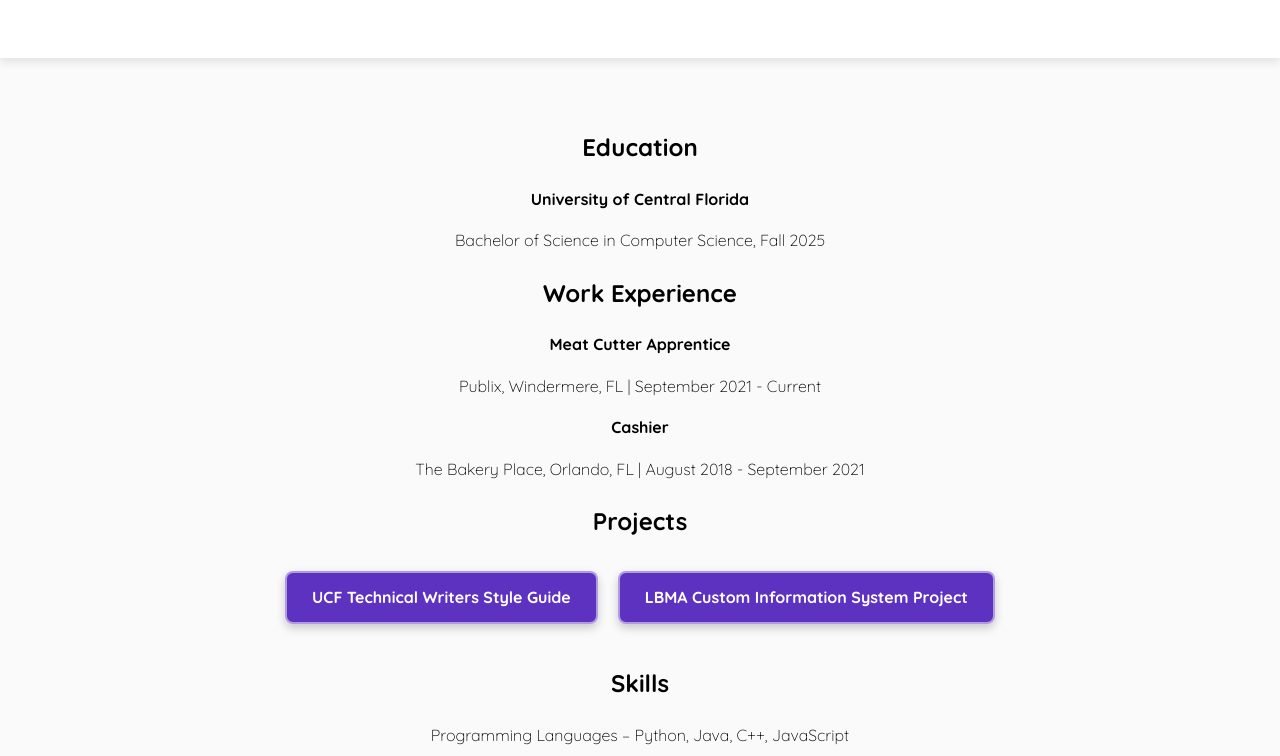
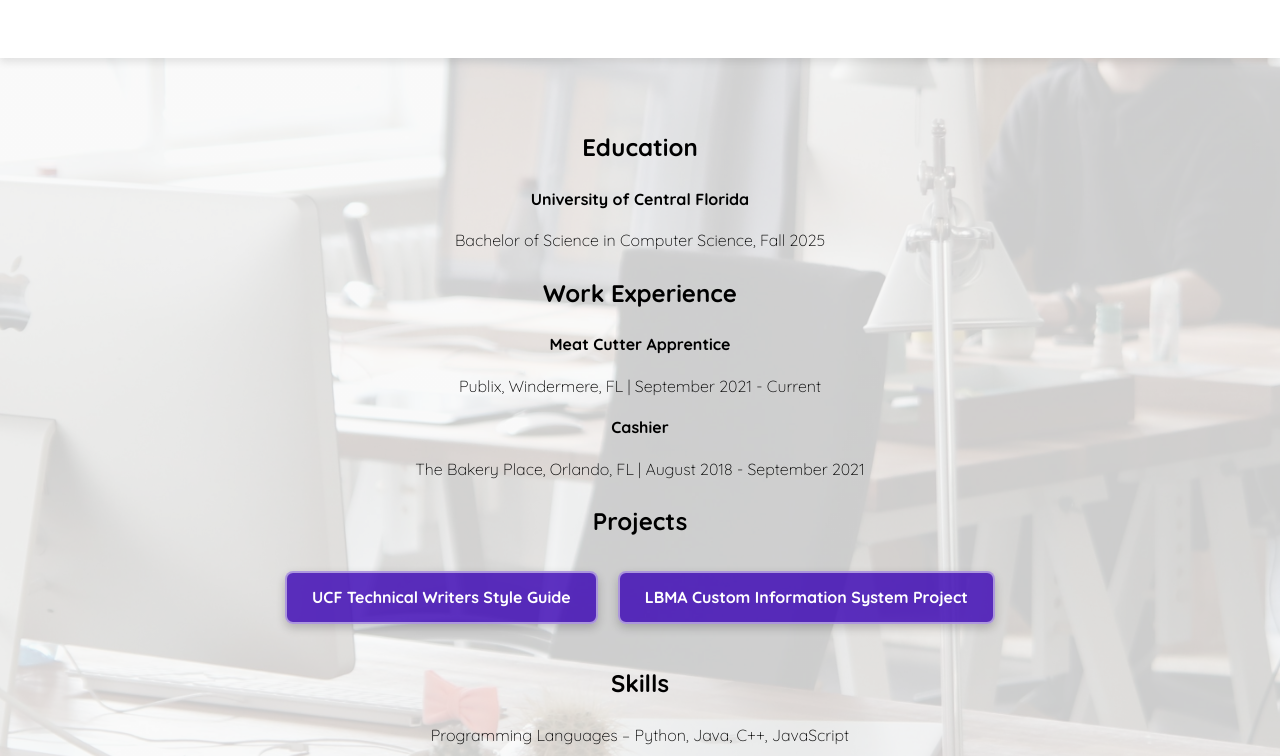
Before and after one commit to agaffoor2/g_portfolio, a plain HTML site: page index.html in a window 1280 px wide. Shown: the part 352-1108 px from the top of the page. Drawn offline with Linux system fonts and the light colour scheme.

Commit message:
simple fix 2

```diff
--- a/style.css
+++ b/style.css
@@ -3,7 +3,7 @@ body {
     margin: 0;
     padding: 0;
     line-height: 1.6;
-    background: linear-gradient(rgba(0, 0, 0, 0.1), rgba(0, 0, 0, 0.1)), url('./Images/Photo.jpg') no-repeat center center;
+    background: linear-gradient(rgba(0, 0, 0, 0.1), rgba(0, 0, 0, 0.1)), url('./Images/Stock-Photo.jpg') no-repeat center center;
     background-size: cover;
     background-attachment: scroll;
 }
```
Also changed, not shown: Images/Stock-Photo.jpg (renamed from Images/Stock Photo.jpg).
